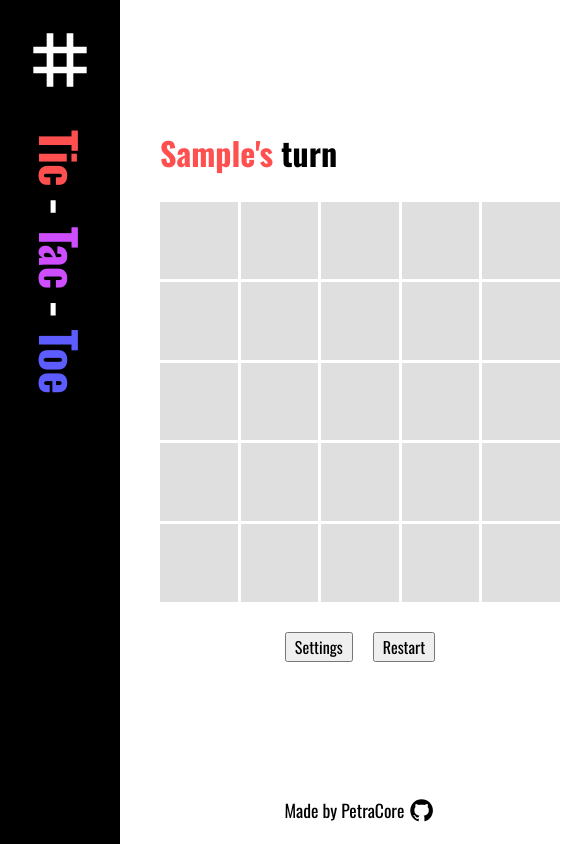
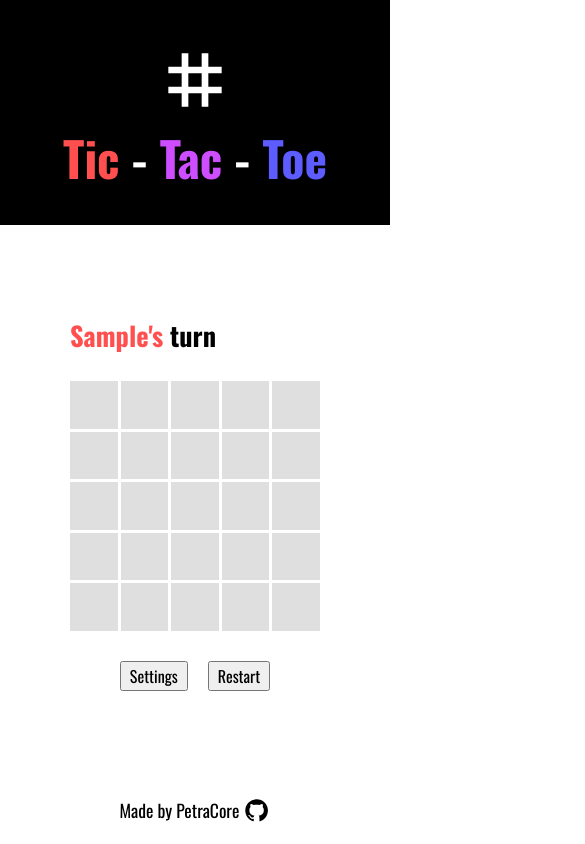
Before and after one commit to PetraCore/tic-tac-toe, a plain HTML site: page index.html in a window 390 px wide. Both pictures are taken after typing "Sample", "Sample", "5" into the empty fields and a click on the button "Start Game". Shown: the whole page, 585 px wide, since content can reach past the window. Drawn offline with nearby package versions, Linux system fonts and the light colour scheme.

Commit message:
Adjust webpage template for smaller screens

```diff
--- a/style.css
+++ b/style.css
@@ -172,6 +172,7 @@ a {
     align-items: center;
     gap: 4px;
 
+    margin-top: 70px;
     height: fit-content;
     font-size: 1.1rem;
 
@@ -187,3 +188,52 @@ a {
         gap: inherit;
     }
 }
+
+@media (max-width: 700px) {
+    .wrapper {
+        grid-template: min-content 1fr / 1fr;
+    }
+
+    .side-column {
+        flex-flow: row-wrap;
+        padding: 40px 20px;
+        gap: 10px;
+        justify-content: center;
+    }
+
+    .header{
+        & h1 {
+            writing-mode: horizontal-tb;
+            vertical-align: middle;
+        }
+    }
+
+    .main-column {
+        padding-top: 80px;
+    }
+}
+
+@media (max-width: 500px) {
+    .board {
+        width: 300px;
+        height: 300px;
+    }
+}
+
+@media (max-width: 400px) {
+    .gameStateInfo {
+        font-size: 1.65rem;
+    }
+    .board {
+        width: 250px;
+        height: 250px;
+    }
+}
+
+@media (max-width: 320px) {
+    .side-column,
+    .main-column {
+        padding-left: 10px;
+        padding-right: 10px;
+    }
+}
```
